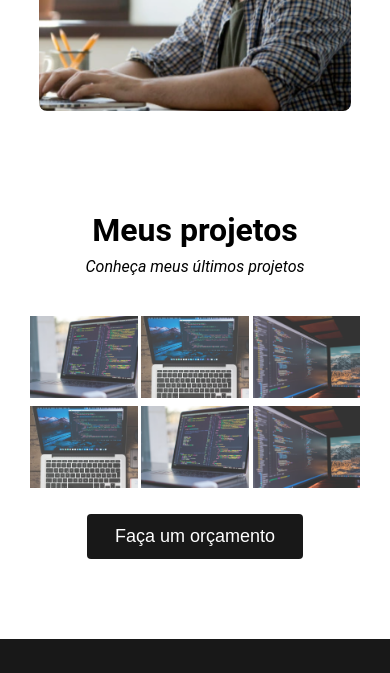
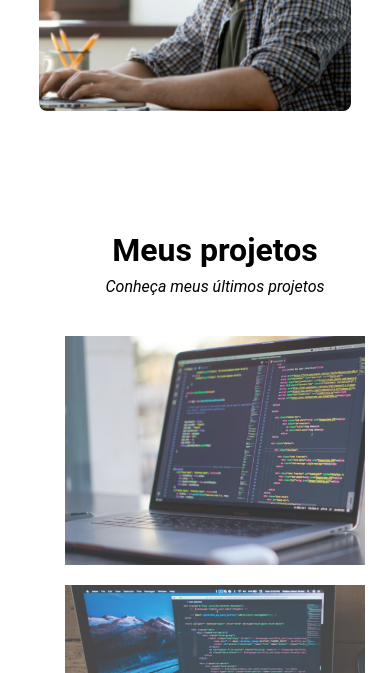
Before and after one commit to leandropiagno/site_portifolio01, a plain HTML site: page index.html in a window 390 px wide. Shown: the part 1470-2143 px from the top of the page. Drawn offline with Linux system fonts and the light colour scheme; a web font is replaced by a local one.

Commit message:
Ajustando responsivo

```diff
--- a/styles.css
+++ b/styles.css
@@ -51,6 +51,7 @@ html {
     background-color: #000;
     height: calc(100vh - 80px);
     background-image: url(/img/programador.png);
+    background-size: cover;
     display: flex;
     align-items: center;
     padding-left: 10%;
@@ -151,7 +152,7 @@ html {
 }
 
 .projects img {
-    width: 22%;
+    width: 300px;
     margin-left: 0.5%;
     margin-right: 0.5%;
     opacity: 0.8;
@@ -235,9 +236,19 @@ footer p {
         width: 80%;
         margin-top: 30px;
     }
+    .projects{
+        margin: 20px;
+    }
+    .project-list {
+        /*flex-direction: column;*/
+        flex-wrap: wrap;
+        margin-left: 20px;
+        margin-right: 20px;
 
-    .projects img {
-        width: 27.5%;
+
+    }
+    .project-list img {
+        margin-bottom: 20px;
     }
 
 
```
